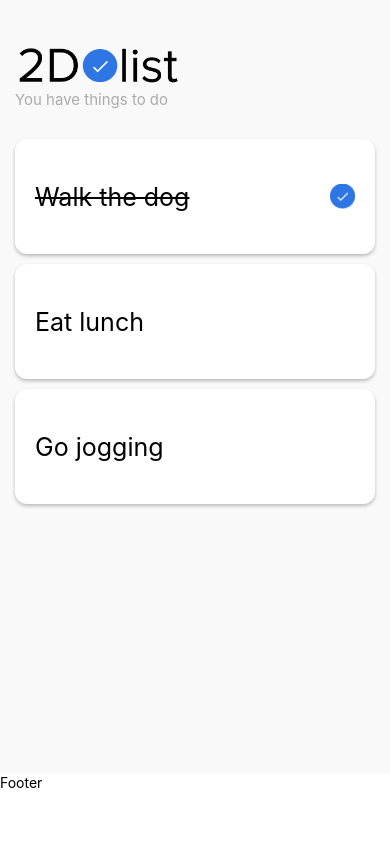
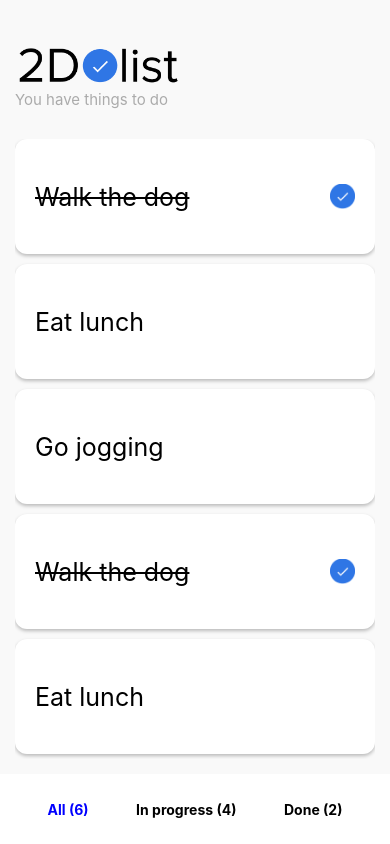
Before and after one commit to adrian-tenhats/react-native-todolist-udemy, a React Native app: screen / in a window 390 px wide. Built offline with nearby package versions, Linux system fonts and the light colour scheme.

Commit message:
added filter and reduce to make bottom tabs work

```diff
--- a/App.js
+++ b/App.js
@@ -1,9 +1,10 @@
 import { StatusBar } from 'expo-status-bar';
 import { SafeAreaProvider, SafeAreaView } from 'react-native-safe-area-context';
-import { Text, View } from 'react-native';
+import { ScrollView, Text, View } from 'react-native';
 import { s } from "./App.style";
 import { Header } from './components/Header/Header';
 import { CardToDo } from './components/CardToDo/CardToDo';
+import { TabBottomMenu } from './components/TabBottomMenu/TabBottomMenu';
 import { useState } from 'react';
 
 
@@ -12,16 +13,48 @@ export default function App() {
     [
       { id : 1, title:"Walk the dog", isCompleted:true },
       { id : 2, title:"Eat lunch", isCompleted:false },
-      { id : 3, title:"Go jogging", isCompleted:false }
+      { id : 3, title:"Go jogging", isCompleted:false },
+      { id : 4, title:"Walk the dog", isCompleted:true },
+      { id : 5, title:"Eat lunch", isCompleted:false },
+      { id : 6, title:"Go jogging", isCompleted:false }
     ]
   );
 
+  const [selectedTabName, setSelectedTabName]= useState("all");
+
+  function getFilteredList(){
+    switch (selectedTabName){
+      case "all":
+        return todoList
+      case "inProgress":
+        return todoList.filter((todo)=> !todo.isCompleted)
+      case "done":
+        return todoList.filter((todo)=> todo.isCompleted)
+    }
+
+  }
+
   function renderTodoList() {
-    return todoList.map((todo) =>
+    return getFilteredList().map((todo) =>
     <View key={todo.id} style={s.cardItem} >
-      <CardToDo todo={todo} />
+      <CardToDo onPress={updateTodo} todo={todo} />
     </View>
   );}
+
+  function updateTodo(todo){
+    const updatedTodo = {
+      ...todo,
+      isCompleted: !todo.isCompleted,
+    };
+
+    const updatedTodoList = [...todoList];
+    const indexToUpdate = updatedTodoList.findIndex(
+        (t) => t.id === updatedTodo.id
+      );
+
+    updatedTodoList[indexToUpdate] = updatedTodo;
+    setTodoList(updatedTodoList);
+  }
 
   return (
     <>
@@ -31,13 +64,17 @@ export default function App() {
           <Header />
         </View>
         <View style={s.body}>
-         {renderTodoList()}
+          <ScrollView>{renderTodoList()}</ScrollView>
         </View>
 
       </SafeAreaView>
     </SafeAreaProvider>
     <View style={s.footer}>
-      <Text>Footer</Text>
+      <TabBottomMenu
+        todoList={todoList}
+        onPress={setSelectedTabName}
+        selectedTabName={selectedTabName}>
+      </TabBottomMenu>
     </View>
     </>
   );
--- a/App.style.js
+++ b/App.style.js
@@ -19,7 +19,7 @@ export const s = StyleSheet.create({
     },
     footer: {
         height: 70,
-
+        backgroundColor: "white"
     }
 
 });
--- a/components/CardToDo/CardToDo.jsx
+++ b/components/CardToDo/CardToDo.jsx
@@ -2,9 +2,9 @@ import { Image, Text, TouchableOpacity } from "react-native";
 import { s } from "./CardToDo.style";
 import checkImg from "../../assets/check.png"
 
-export function CardToDo({todo}) {
+export function CardToDo({todo, onPress}) {
     return (
-    <TouchableOpacity style={s.card}>
+    <TouchableOpacity style={s.card} onPress={() => onPress(todo)}>
         <Text style={[s.title,
             todo.isCompleted && {textDecorationLine: "line-through"}]}>
             {todo.title}
--- /dev/null
+++ b/components/TabBottomMenu/TabBottomMenu.jsx
@@ -0,0 +1,36 @@
+import { TouchableOpacity, View, Text } from "react-native";
+import {s} from "./TabBottomMenu.style";
+
+export function TabBottomMenu({selectedTabName, onPress, todoList}) {
+    const countByStatus = todoList.reduce(
+        (acc, todo) => {
+        todo.isCompleted ? acc.done++ : acc.inProgress++;
+        return acc;
+    }, {
+        all: todoList.length,
+        inProgress: 0,
+        done: 0,
+    });
+    console.log("counts", countByStatus);
+
+    function getTextStyle(tabName){
+        return{
+            fontWeight: "bold",
+            color: selectedTabName === tabName ? "blue" : "black"
+        };
+    }
+
+    return (
+        <View style={s.root}>
+            <TouchableOpacity onPress={()=> onPress("all")}>
+                <Text style={getTextStyle("all")}>All ({countByStatus.all})</Text>
+            </TouchableOpacity>
+            <TouchableOpacity onPress={()=> onPress("inProgress")}>
+                <Text style={getTextStyle("inProgress")}>In progress ({countByStatus.inProgress})</Text>
+            </TouchableOpacity>
+            <TouchableOpacity onPress={()=> onPress("done")}>
+                <Text style={getTextStyle("done")}>Done ({countByStatus.done})</Text>
+            </TouchableOpacity>
+        </View>
+
+);}
--- /dev/null
+++ b/components/TabBottomMenu/TabBottomMenu.style.js
@@ -0,0 +1,12 @@
+import { StyleSheet } from 'react-native';
+
+export const s = StyleSheet.create({
+
+    root:{
+        flexDirection: "row",
+        justifyContent: "space-evenly",
+        alignItems: "center",
+        flex: 1
+    },
+
+});
```
Also changed, not shown: 1 other file (tests, documents, lock files or other folders).
